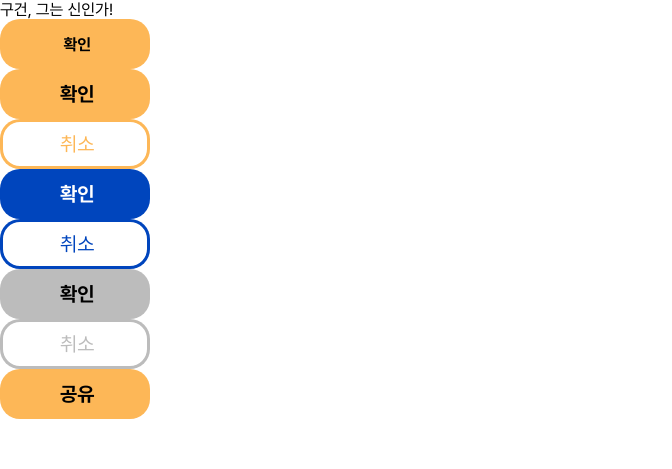
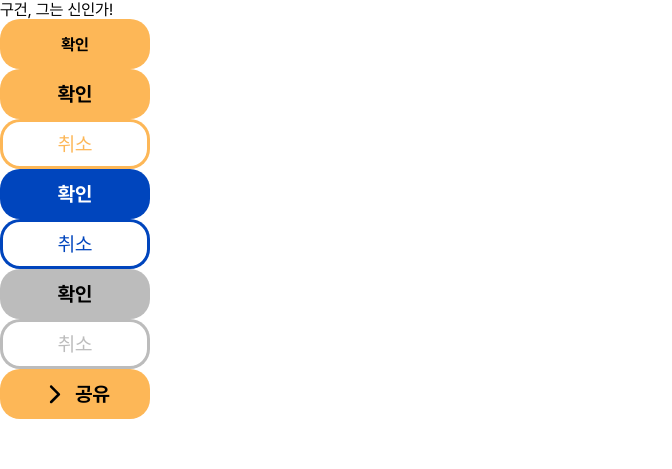
Before and after one commit to moonstal1506/show-eat, a Next.js app in the folder frontend/showeat/: page / in a window 1280 px wide. Shown: the top 469 px of the page, without its empty margins (0-672 px from the left). Built offline with nearby package versions, Linux system fonts and the light colour scheme.

Commit message:
Feat: Add icon in text component
Co-authored-by: Narn99 <https://github.com/Narn99>

```diff
--- a/frontend/showeat/src/components/common/button/TextButton.tsx
+++ b/frontend/showeat/src/components/common/button/TextButton.tsx
@@ -2,6 +2,7 @@
 import { ButtonProps } from "@customTypes/commonProps";
 import styled from "@emotion/styled";
 import React from "react";
+import parseNumber from "@utils/format";
 
 // ----------------------------------------------------------------------------------------------------
 
@@ -28,7 +29,7 @@ const ButtonContainer = styled("div")<ButtonContainerType>`
     display: flex;
     align-items: center;
     justify-content: center;
-    gap: 3%;
+    gap: 5px;
 
     // Box Model Attribute
     width: ${(props) => props.width};
@@ -36,6 +37,9 @@ const ButtonContainer = styled("div")<ButtonContainerType>`
 
     // Style Attribute
     border-radius: ${(props) => (props.curve === "curved" ? "20px" : props.height)};
+    path {
+        fill: ${(props) => (props.colorType === "secondary" ? "white" : "black")};
+    }
 
     // Text Attribute
     color: ${(props) => (props.colorType === "secondary" ? "white" : "black")};
@@ -48,10 +52,10 @@ const ButtonContainer = styled("div")<ButtonContainerType>`
     -webkit-user-select: none;
     transition: all 0.3s ease;
     &:hover {
-        transform: scale(1.02);
+        transform: scale(1.03);
     }
     &:active {
-        transform: scale(0.98);
+        transform: scale(0.97);
     }
 
     // Positive Fill Attribute
@@ -62,6 +66,9 @@ const ButtonContainer = styled("div")<ButtonContainerType>`
         &:hover {
             background-color: ${(props) => props.theme.colors[`${props.colorType}4`]};
             color: white;
+            path {
+                fill: white;
+            }
         }
     }
 
@@ -70,12 +77,18 @@ const ButtonContainer = styled("div")<ButtonContainerType>`
         background-color: transparent;
         box-shadow: 0 0 0 3px ${(props) => props.theme.colors[`${props.colorType}3`]} inset;
         color: ${(props) => props.theme.colors[`${props.colorType}3`]};
+        path {
+            fill: ${(props) => props.theme.colors[`${props.colorType}3`]};
+        }
         &:hover {
             border-color: ${(props) => props.theme.colors[`${props.colorType}4`]};
             background-color: ${(props) => props.theme.colors[`${props.colorType}4`]};
             box-shadow: 0 0 0 3px ${(props) => props.theme.colors[`${props.colorType}4`]} inset;
             color: white;
             font-weight: 700;
+            path {
+                fill: white;
+            }
         }
     }
 `;
@@ -85,8 +98,10 @@ const TextWrapper = styled("div")<{ fontSize: number }>`
     font-size: ${(props) => props.fontSize}px;
 `;
 
-const ImageWrapper = styled("div")`
+const ImageWrapper = styled("div")<{ height: string }>`
     // Box Model Attribute
+    width: ${(props) => parseNumber(props.height) * 0.6}px;
+    height: ${(props) => parseNumber(props.height) * 0.6}px;
     max-width: 30px;
     max-height: 30px;
 `;
@@ -95,6 +110,7 @@ const ImageWrapper = styled("div")`
 
 /* Text Button Component */
 function TextButton(props: TextButtonProps) {
+    // States and Variables
     const {
         width,
         height = "50px",
@@ -116,7 +132,7 @@ function TextButton(props: TextButtonProps) {
             className={fill}
             curve={curve}
         >
-            <ImageWrapper>{icon}</ImageWrapper>
+            {icon && <ImageWrapper height={height}>{icon}</ImageWrapper>}
             <TextWrapper fontSize={fontSize}>{text}</TextWrapper>
         </ButtonContainer>
     );
```
